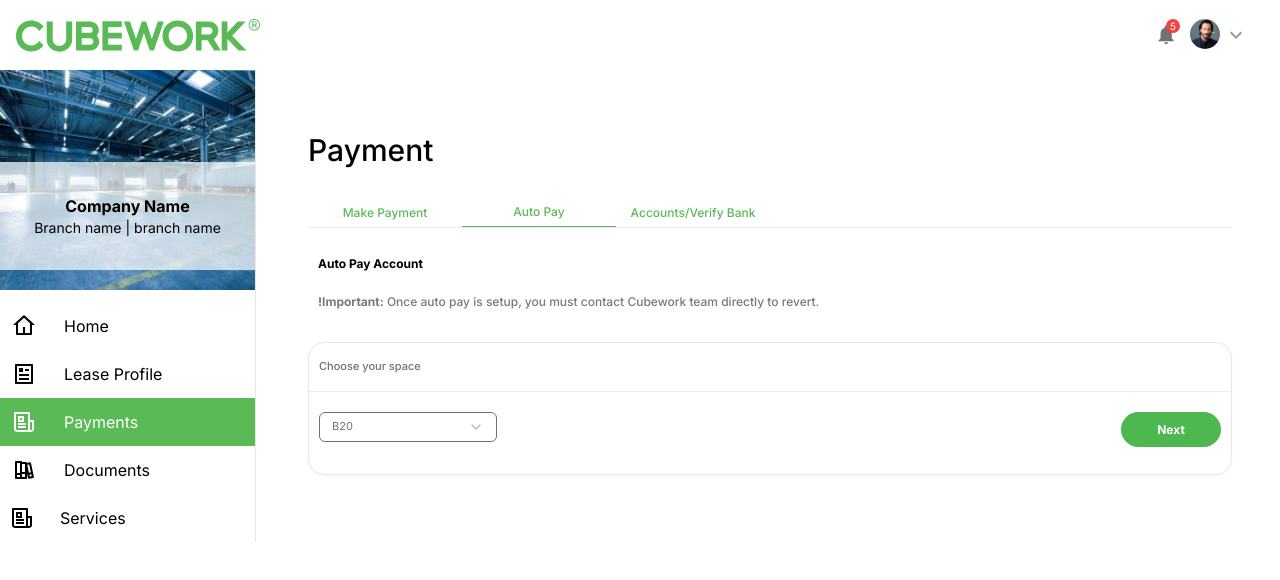
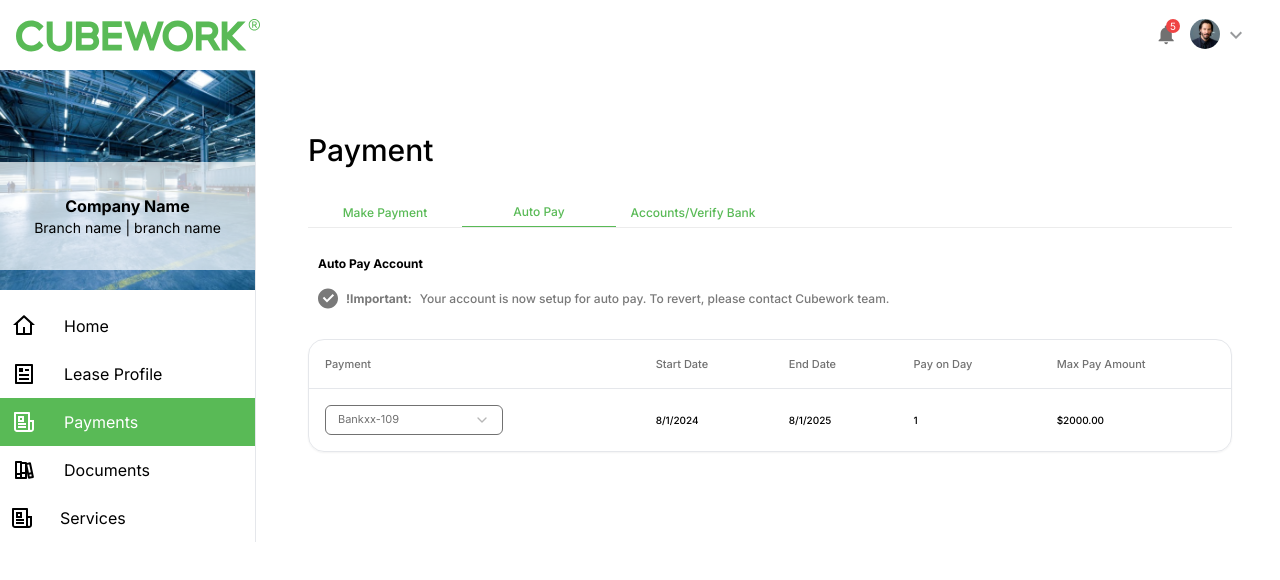
Before and after one commit to darylekarldevera/cubework-client-portal, a React (Vite) app: page /payments in a window 1280 px wide. Shown: the top 580 px of the page. Built offline with nearby package versions, Linux system fonts and the light colour scheme.

Commit message:
CUBE-107: PAYMENT | AUTO-PAY LIST SCREEN

```diff
--- a/src/views/Payment.tsx
+++ b/src/views/Payment.tsx
@@ -3,8 +3,8 @@ import { Tabs, TabsContent } from '@/components/ui/tabs.tsx';
 import TabsButtonWrapper from '@/components/shared/TabsButtonWrapper.tsx';
 import TabsButton from '@/components/shared/TabsButton.tsx';
 import Account from '@/views/payments/Account.tsx';
-import AutoPaySetup from '@/views/payments/AutoPaySetup.tsx';
 import MakePaymentTable from '@/views/payments/MakePaymentTable.tsx';
+import AutoPayList from '@/views/payments/AutoPayList.tsx';
 
 type PaymentProps = object;
 
@@ -23,7 +23,7 @@ const Payment = ({}: PaymentProps) => {
           <MakePaymentTable />
         </TabsContent>
         <TabsContent value="auto-pay">
-          <AutoPaySetup />
+          <AutoPayList />
         </TabsContent>
         <TabsContent value="account">
           <Account />
```
